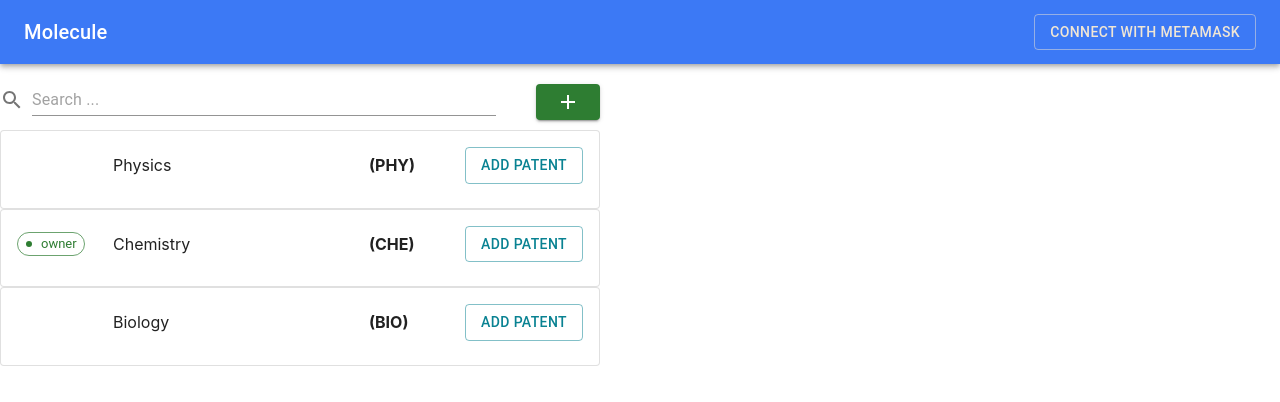
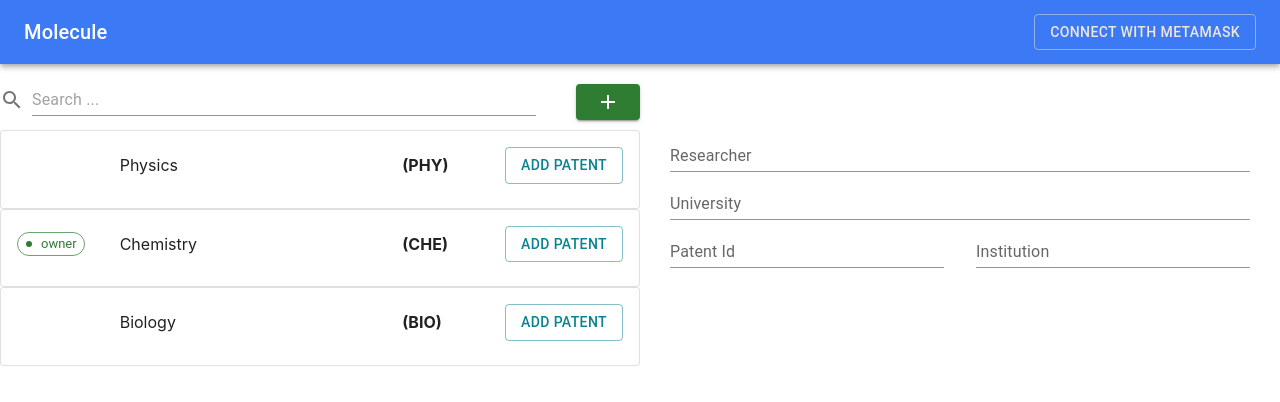
Before and after one commit to nour-karoui/molecule-research-nfts, a React (Create React App) app: page / in a window 1280 px wide. Shown: the top 402 px of the page. Built offline with nearby package versions, Linux system fonts and the light colour scheme.

Commit message:
✨ add patent form

```diff
--- a/src/App.tsx
+++ b/src/App.tsx
@@ -3,6 +3,8 @@ import './App.css';
 import Header from "./components/Header";
 import { ThemeProvider, createTheme } from '@mui/material/styles'
 import CollectionsList from "./components/collections/CollectionsList";
+import PatentForm from "./components/patents/PatentForm";
+import {Grid} from "@mui/material";
 
 const theme = createTheme({
     palette: {
@@ -40,7 +42,14 @@ function App() {
     return (
         <ThemeProvider theme={theme}>
             <Header/>
-            <CollectionsList collections={data}/>
+            <Grid container>
+                <Grid xs={6}>
+                    <CollectionsList collections={data}/>
+                </Grid>
+                <Grid xs={6} marginTop={'60px'}>
+                    <PatentForm/>
+                </Grid>
+            </Grid>
         </ThemeProvider>
     );
 }
--- a/src/components/collections/CollectionsList.tsx
+++ b/src/components/collections/CollectionsList.tsx
@@ -25,7 +25,7 @@ function CollectionsList({collections}: CollectionsListProps) {
             .includes(clause.toLowerCase())));
 
     return (
-            <Box width={'600px'} paddingTop={'20px'}>
+            <Box paddingTop={'20px'}>
                 <div style={{paddingBottom: '10px'}}>
                     <SearchBar inputUpdated={(input) => filterCollections(input)}
                                addCollection={() => console.log("collection added")}/>
--- /dev/null
+++ b/src/components/patents/PatentForm.tsx
@@ -0,0 +1,31 @@
+import {Box, Grid, TextField} from "@mui/material";
+
+function PatentForm() {
+
+
+    const validatePatentId = (patentId: string) => {
+
+    }
+
+
+    return (
+        <Box marginX={'30px'}>
+            <Grid container>
+                <TextField label="Researcher" variant='standard' fullWidth/>
+            </Grid>
+            <Grid container>
+                <TextField label="University" variant='standard' fullWidth/>
+            </Grid>
+            <Grid container spacing={4}>
+                <Grid item xs={6}>
+                    <TextField label="Patent Id" variant='standard' fullWidth/>
+                </Grid>
+                <Grid item xs={6}>
+                    <TextField label="Institution" variant='standard' fullWidth/>
+                </Grid>
+            </Grid>
+        </Box>
+    )
+}
+
+export default PatentForm;
```
